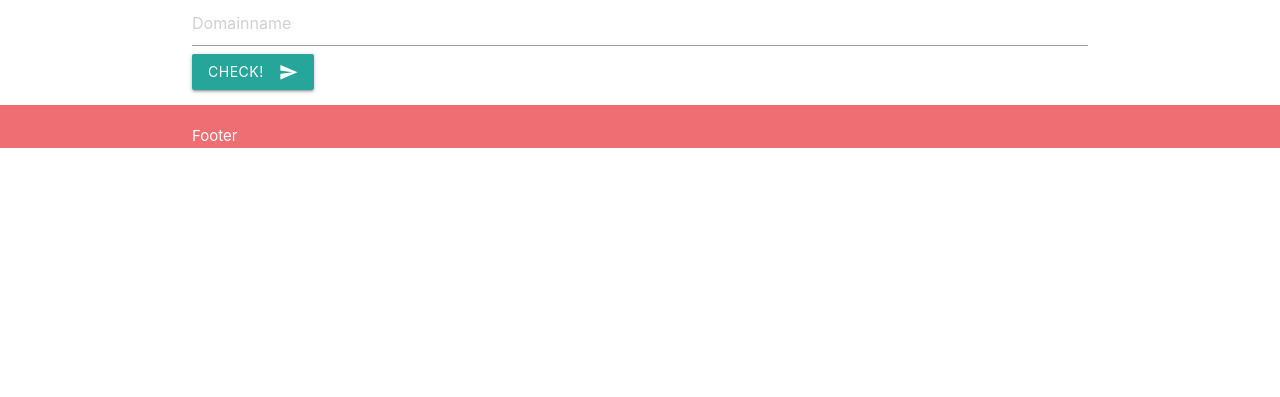
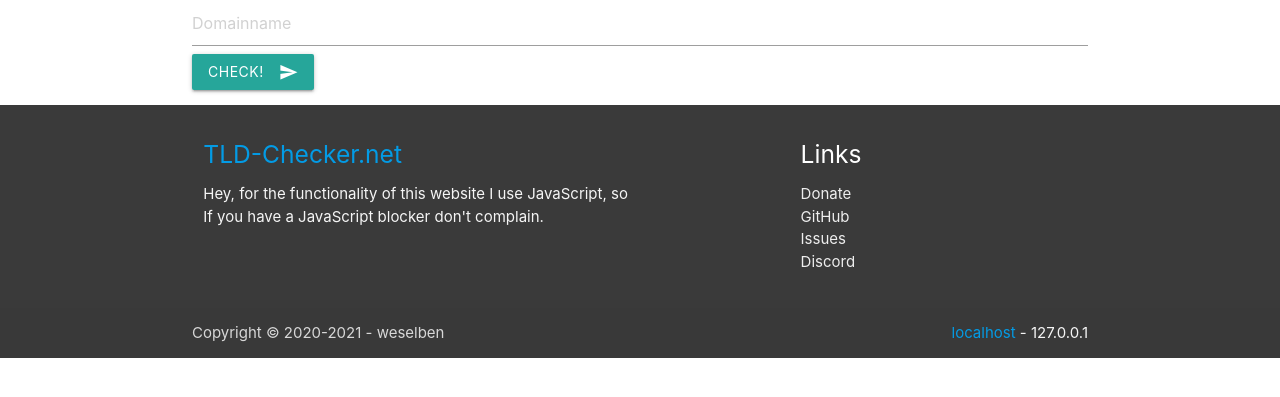
Before and after one commit to weselben/TLD-Checker, a PHP site: page / in a window 1280 px wide. Shown: the top 397 px of the page. Run offline with PHP 8.4, Linux system fonts and the light colour scheme.

Commit message:
Creating Footer
Creating "coming soon" Img

```diff
--- a/index.php
+++ b/index.php
@@ -1678,11 +1678,44 @@ if (isset($_POST['submit'])) {
     <script src="https://cdnjs.cloudflare.com/ajax/libs/materialize/1.0.0/js/materialize.min.js"></script>
 </body>';
 } ?>
-<footer class="page-footer">
-    <div class="container">
-        <div class="row">
-            Footer
+    <footer class="page-footer" style="background-color: #3a3a3a;">
+        <div class="container">
+            <div class="row">
+                <div class="col l6 s12">
+                    <h5 class="white-text"><a href="https://tld-checker.net">TLD-Checker.net</a></h5>
+                    <p class="grey-text text-lighten-4">Hey, for the functionality of this website I use JavaScript, so If you have a JavaScript blocker don't complain.</p>
+                </div>
+                <div class="col l4 offset-l2 s12">
+                    <h5 class="white-text">Links</h5>
+                    <ul>
+                        <li><a class="grey-text text-lighten-3" href="https://paypal.me/bengotti">Donate</a></li>
+                        <li><a class="grey-text text-lighten-3" href="https://github.com/weselben/TLD-Checker">GitHub</a></li>
+                        <li><a class="grey-text text-lighten-3" href="https://github.com/weselben/TLD-Checker/issues">Issues</a></li>
+                        <li><a class="grey-text text-lighten-3" href="assets/imgs/cs.jpg">Discord</a></li>
+                    </ul>
+                </div>
+            </div>
         </div>
-    </div>
-</footer>
+        <div class="footer-copyright">
+            <div class="container">
+                <?php echo "Copyright &copy; 2020-" . date("Y") . " - weselben"; ?>
+                <div class="grey-text text-lighten-4 right" >
+                        <?php
+                        if (!isset($_SERVER['HTTP_X_FORWARDED_FOR'])) {
+                            $client_ip = $_SERVER['REMOTE_ADDR'];
+                        } else {
+                            $client_ip = $_SERVER['HTTP_X_FORWARDED_FOR'];
+                        }
+                        if ($client_ip == "127.0.0.1") {
+                            $city = "localhost";
+                            echo '<a href="https://www.google.com/maps/search/localhost">localhost</a>' . " - " . $client_ip;
+                        } else {
+                            $city = json_decode(file_get_contents("http://ipinfo.io/{$client_ip}/json"));
+                            echo '<a href="https://www.google.com/maps/search/' . $city->city . '">' . $city->city . '</a>' . " - " . $client_ip;
+                        }
+                    ?>
+                </div>
+            </div>
+        </div>
+    </footer>
 </html>
```
Also changed, not shown: assets/imgs/cs.jpg (added).
